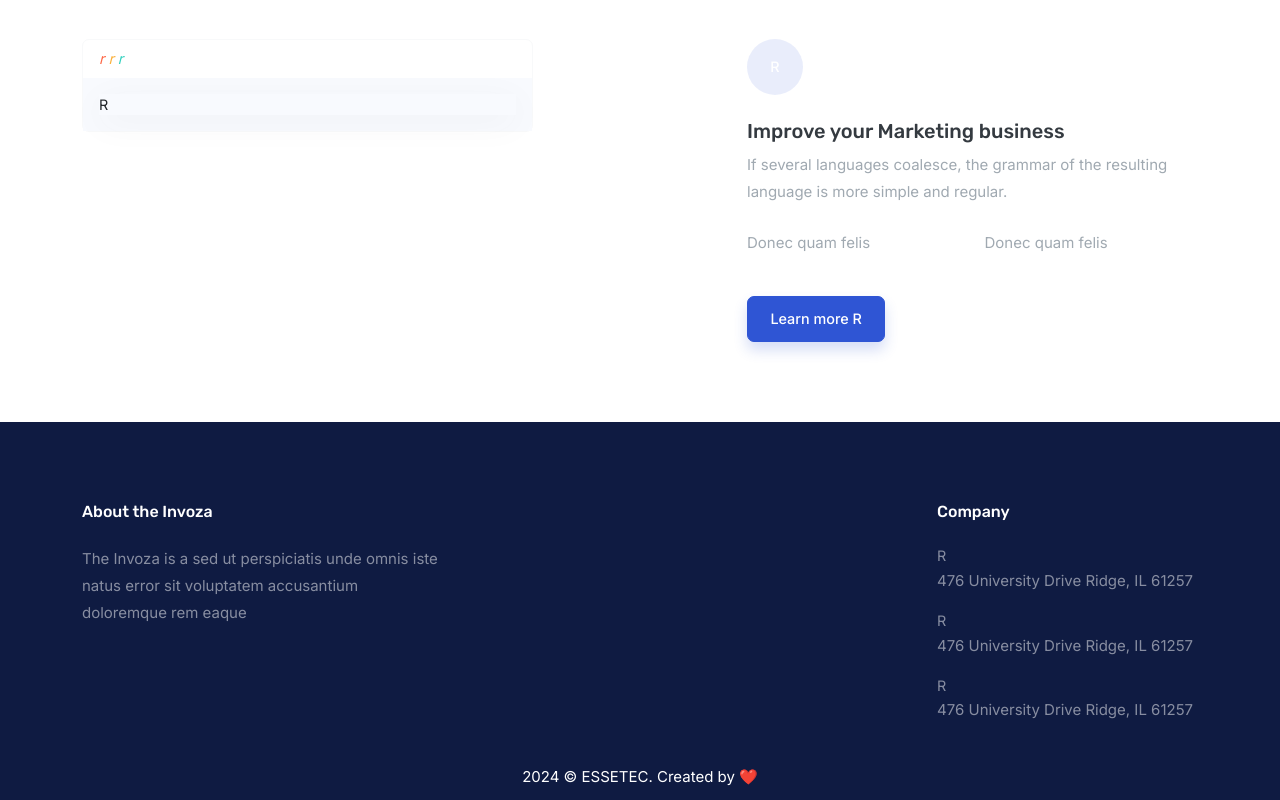
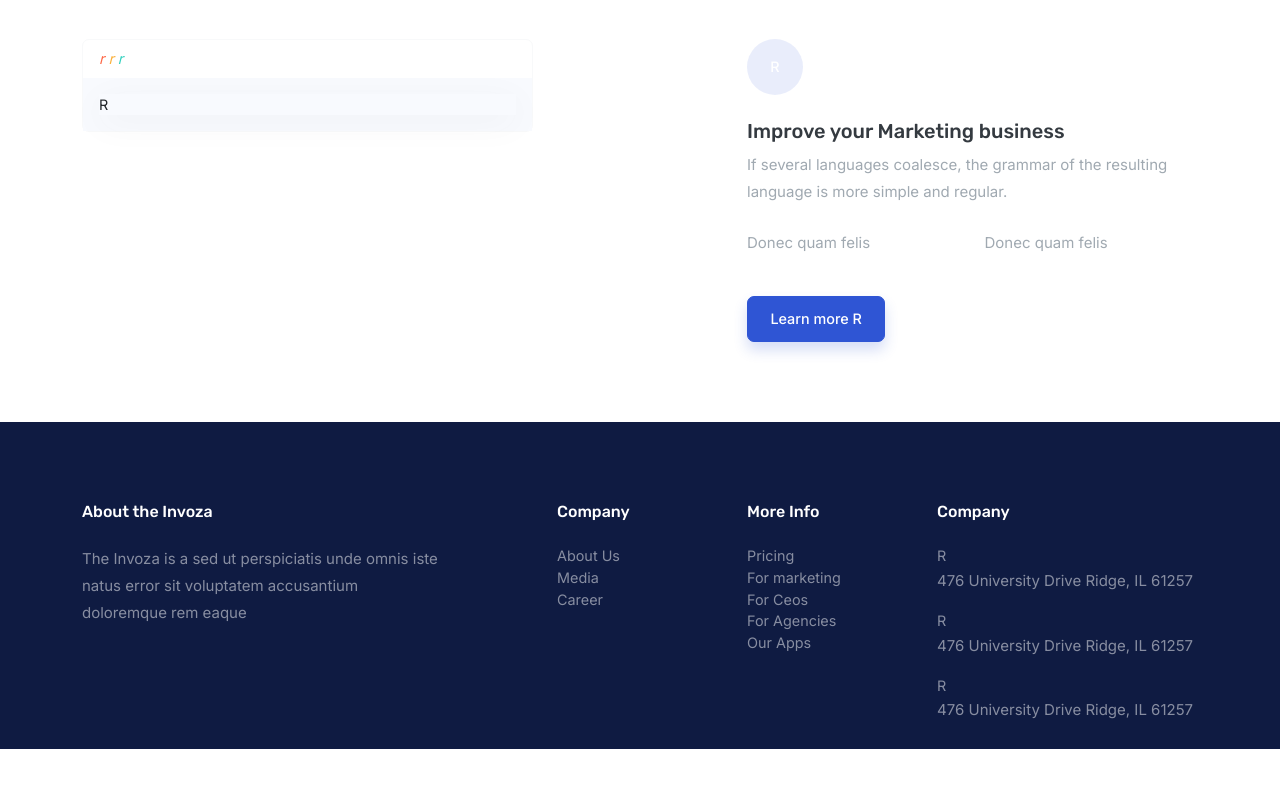
Before and after one commit to santiagoMoreno73/react-landing-essetec, a Next.js app: page / in a window 1280 px wide. Shown: the part 2255-3055 px from the top of the page. After the commit the page ends 3004 px from the top, so only its background shows below. Built offline with nearby package versions, Linux system fonts and the light colour scheme.

Commit message:
added more info footer

```diff
--- a/src/app/Components/Footer/Footer.jsx
+++ b/src/app/Components/Footer/Footer.jsx
@@ -15,17 +15,23 @@ const Footer = () => {
             </div>
           </div>
           <div className="col-sm-6 col-lg-2 offset-lg-1">
-            <div>
-              {/* <h5 className="footer-list-title mb-4">Company</h5>
-              <ul className="list-unstyled footer-list-menu">
-                <li>About US</li>
-                <li>Media </li>
-                <li>Career</li>
-                <li>Blog</li>
-              </ul> */}
-            </div>
+            <h5 className="footer-list-title mb-4">Company</h5>
+            <ul className="list-unstyled footer-list-menu">
+              <li>About Us</li>
+              <li>Media</li>
+              <li>Career</li>
+            </ul>
           </div>
-          <div className="col-sm-6 col-lg-2"></div>
+          <div className="col-sm-6 col-lg-2">
+            <h5 className="footer-list-title mb-4">More Info</h5>
+            <ul className="list-unstyled footer-list-menu">
+              <li>Pricing</li>
+              <li>For marketing</li>
+              <li>For Ceos</li>
+              <li>For Agencies</li>
+              <li>Our Apps</li>
+            </ul>
+          </div>
           <div className="col-sm-6 col-lg-3">
             <h5 className="footer-list-title mb-4">Company</h5>
             <div>
@@ -51,11 +57,11 @@ const Footer = () => {
           </div>
         </div>
 
-        <div className="row mt-4">
+        {/* <div className="row mt-4">
           <div className="text-center">
             <p className="text-white mb-0">2024 © ESSETEC. Created by ❤️</p>
           </div>
-        </div>
+        </div> */}
       </div>
     </section>
   );
```
